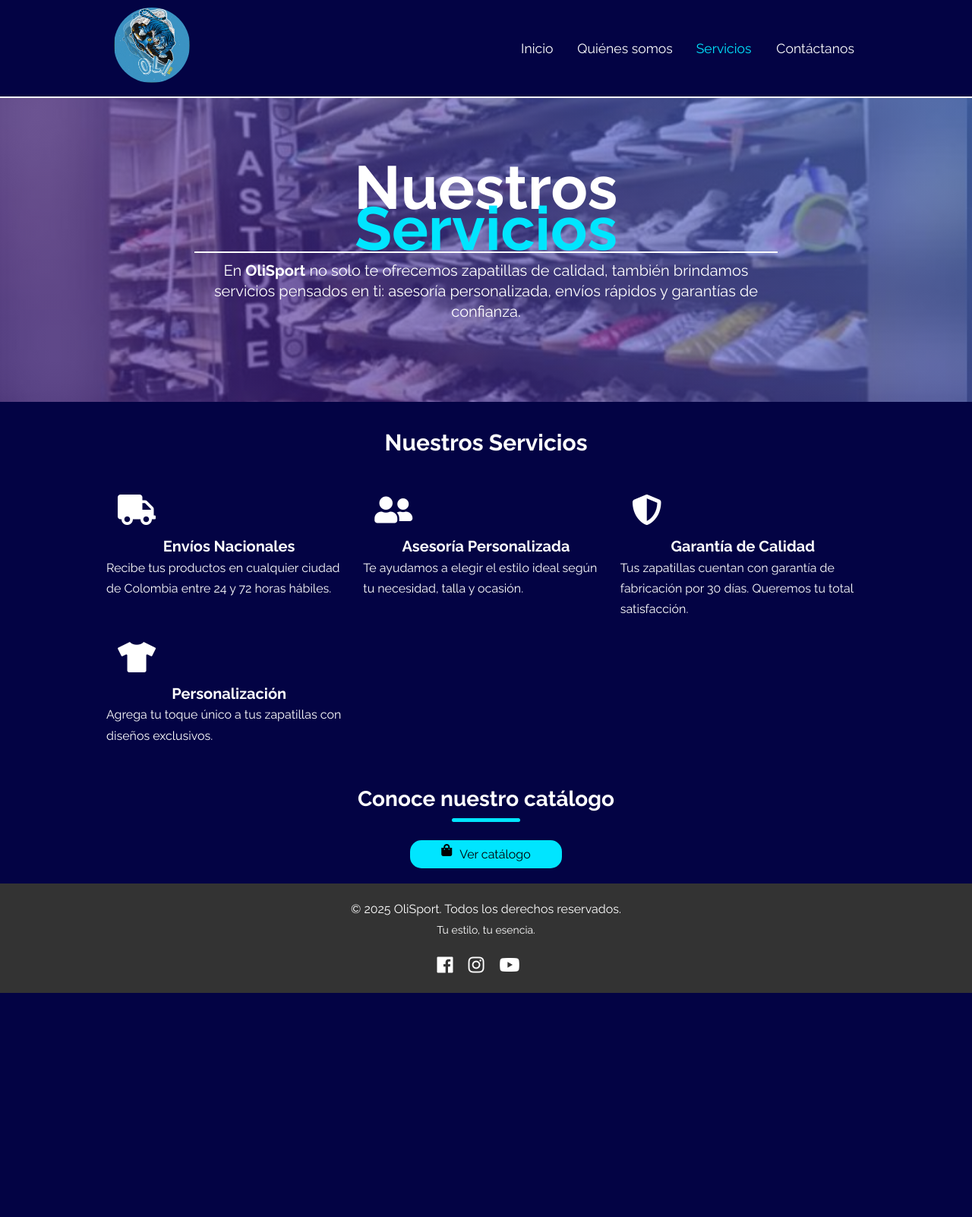
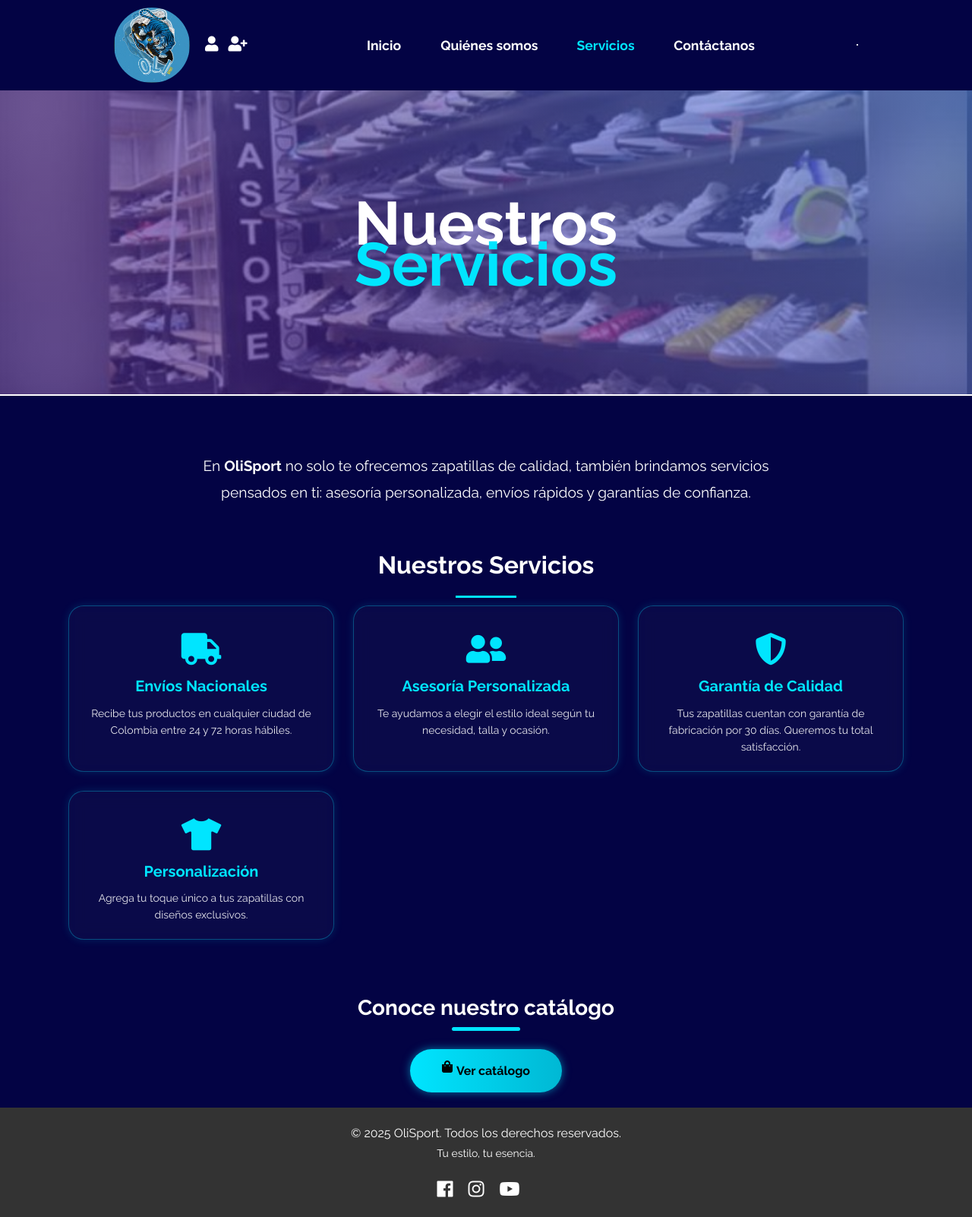
Before and after one commit to THESTV/Olisport-juandavidgonzalez-, a Flask app: page /servicio in a window 1280 px wide. Shown: the whole page at 76% size. Before the commit the page ends 1307 px from the top, so only its background shows below. Run offline with Flask 3, Linux system fonts and the light colour scheme; some libraries are stand-ins or nearby versions.

Commit message:
Se realiza modificacion en el navbar para permitir iniciar sesion y registrarse desde todas las pestañas.
Se realizaron modificaiones en las tajertas para un mejor aspeto.

```diff
--- a/static/css/style.css
+++ b/static/css/style.css
@@ -265,7 +265,7 @@ img {
 .banner-header-text h1 {
   font-size: 80px;
   color: var(--secondary-color);
-  margin-top: 10px;
+  margin-top: 5px;
 }
 
 .banner-header-p1 h1 {
@@ -298,22 +298,24 @@ img {
 }
 
 .text-about {
+  max-width: 850px;
+  margin: 30px auto;
   text-align: center;
-  margin-top: 30px;
-  margin-bottom: 60px;
-  font-size: 20px;
-}
-
+  line-height: 1.8;
+  font-size: 1.1rem;
+  color: var(--secondary-color);
 .banner-title-servicio {
   font-size: 80px;
-  margin-bottom: 15px;
-}
+}}
 
 .text-description-servicio {
+  max-width: 900px;
+  margin: 50px auto 30px;
+  padding: 25px 35px;
   text-align: center;
-  margin-top: 10px;
-  margin-bottom: 10px;
-  font-size: 20px;
+  font-size: 1.2rem;
+  line-height: 1.8;
+  color: var(--secondary-color);
 }
 
 .title-servicio {
@@ -329,86 +331,202 @@ img {
   color: var(--primary-color);
 }
 
-/* Botones */
+/* =======================================
+   BOTONES — ESTILO PRO UNIFICADO
+======================================= */
+
+/* Botones principales */
 .btn,
-.btn-about {
-  padding: 5px;
-  background-color: var(--primary-color);
+.btn-about,
+.btn-acesso {
+  display: inline-block;
+  padding: 15px 40px;
+  margin: 5px 0;
+  background: linear-gradient(90deg, var(--primary-color), #00b8d4);
+  border-radius: 50px;
+  font-weight: bold;
+  color: black;
+  text-align: center;
+  cursor: pointer;
   border: none;
-  border-radius: 15px;
-  margin-top: 5px;
-  cursor: pointer;
+  transition: 0.3s ease;
+  box-shadow: 0 0 12px rgba(0, 229, 255, 0.5);
 }
 
-.btn:hover,
-.btn-about:hover {
-  background-color: var(--secondary-color);
-  color: var(--main-color);
+/* Ajuste especial SOLO para .btn-acesso */
+.btn-acesso {
+  max-width: 200px;
+  margin: auto;
+  display: flex;
+  justify-content: center;
 }
 
-.btn-acesso {
-  display: flex;
-  max-width: 200px;
-  margin: auto;
-  padding: 5px;
-  justify-content: center;
-  background-color: var(--primary-color);
-  border: none;
-  border-radius: 15px;
-  margin-top: 5px;
-  cursor: pointer;
-}
-
+/* Hover general */
+.btn:hover,
+.btn-about:hover,
 .btn-acesso:hover {
-  background-color: var(--secondary-color);
+  transform: scale(1.05);
+  background: var(--secondary-color);
   color: var(--main-color);
-}
-
-.btn:hover {
-  background-color: var(--secondary-color);
-  color: var(--main-color);
+  box-shadow: 0 0 20px rgba(0, 229, 255, 0.8);
 }
 
 /* =======================================
-   CATÁLOGO / SERVICIOS
+   BOTONES ESTILO PRO (UNIFICADO)
 ======================================= */
+
+.btn,
+.btn-about {
+  display: inline-flex;
+  align-items: center;
+  justify-content: center;
+  gap: 8px;
+  padding: 0px 40px;
+  text-decoration: none;
+  cursor: pointer;
+  font-weight: 700;
+
+  /* Estilo Premium */
+  background: linear-gradient(90deg, var(--primary-color), #00b8d4);
+  color: #000;
+  border: none;
+  border-radius: 50px;
+
+  /* Glow */
+  box-shadow: 0 0 12px rgba(0, 229, 255, 0.5);
+  transition: all 0.3s ease;
+}
+
+/* Hover Animado */
+.btn:hover,
+.btn-about:hover {
+  transform: scale(1.05);
+  background: var(--secondary-color);
+  color: var(--main-color);
+  box-shadow: 0 0 18px rgba(0, 229, 255, 0.8);
+}
+
+/* Para centrar el botón en ABOUT */
+.text-about .btn-about {
+  margin: 20px auto;
+  display: flex;
+}
+
+/* =======================================
+   CATÁLOGO / SERVICIOS (MEJORADO)
+======================================= */
+
 .container-catalogo {
   font-size: 30px;
   text-align: center;
   margin-bottom: 20px;
 }
 
-.container-servicio h2,
-data-tile {
+/* Título Servicios */
+.container-servicio h2 {
   text-align: center;
   padding-bottom: 20px;
   margin-bottom: 20px;
+  font-size: 32px;
+  color: var(--secondary-color);
+  position: relative;
+}
+
+.container-servicio h2::after {
+  content: "";
+  width: 80px;
+  height: 3px;
+  background: var(--primary-color);
+  position: absolute;
+  bottom: -10px;
+  left: 50%;
+  transform: translateX(-50%);
+}
+
+/* Grid responsivo */
+.card-projects {
+  width: 100%;
+  max-width: 1100px;
+  display: grid;
+  margin: auto;
+  margin-bottom: 40px;
+  grid-template-columns: repeat(auto-fit, minmax(230px, 1fr));
+  gap: 25px;
+}
+
+/* Card mejorado */
+.card {
+  background: rgba(255, 255, 255, 0.08);
+  border: 1px solid rgba(255, 255, 255, 0.2);
+  backdrop-filter: blur(5px);
+  border-radius: 18px;
+  padding: 25px 20px;
+  text-align: center;
+  color: var(--secondary-color);
+  box-shadow: 0 4px 12px rgba(0, 0, 0, 0.25);
+  transition: 0.3s ease;
+}
+
+/* Iconos */
+.card i {
+  color: var(--primary-color);
+  font-size: 42px !important;
+  margin-bottom: 12px;
+}
+
+/* Títulos de cada servicio */
+.card h3 {
+  font-size: 20px;
+  margin-bottom: 10px;
+  color: var(--primary-color);
+}
+
+/* Texto interno */
+.card p {
+  font-size: 14px;
+  line-height: 1.6;
+  opacity: 0.9;
+}
+
+/* Hover elegante */
+.card:hover {
+  transform: translateY(-8px);
+  box-shadow: 0 10px 28px rgba(0, 229, 255, 0.35);
+  border-color: var(--primary-color);
 }
 
 .card-projects {
-  width: 1000px;
+  width: 1100px;
   display: grid;
   margin: auto;
-  margin-bottom: 30px;
+  margin-bottom: 50px;
   grid-template-columns: repeat(3, 1fr);
-  gap: 15px;
+  gap: 25px;
+}
+
+.card {
+  background: rgba(255, 255, 255, 0.03);
+  padding: 20px;
+  border-radius: 20px;
+  border: 1px solid rgba(0, 229, 255, 0.3);
+  box-shadow: 0 0 12px rgba(0, 229, 255, 0.15);
+  backdrop-filter: blur(10px);
+  transition: transform 0.25s ease, box-shadow 0.3s ease;
+  text-align: center;
+}
+
+.card:hover {
+  transform: translateY(-10px);
+  box-shadow: 0px 0px 25px rgba(0, 229, 255, 0.4);
 }
 
 .card img {
   width: 100%;
-  height: 220px;
-  border: 3px solid var(--primary-color);
+  height: 230px;
   border-radius: 15px;
-}
-
-.card h3 {
-  text-align: center;
-  font-size: 20px;
-}
-
-.card:hover img {
-  transform: translateY(-15px);
-  transition: 1s;
+  object-fit: cover;
+  margin-bottom: 15px;
+  border: 2px solid var(--primary-color);
 }
 
 /* =======================================
--- a/templates/servicio.html
+++ b/templates/servicio.html
@@ -27,34 +27,56 @@
     <header>
      <nav class="navbar">
     <div class="nav-container">
-          <div class="logo">
-            <a href="{{ url_for('index') }}">
+
+      <!-- LOGO + ICONOS -->
+      <div class="logo-area">
+        <a href="{{ url_for('index') }}" class="logo">
           <img src="{{ url_for('static', filename='img/portfolio/logo-olisport.PNG') }}" alt="logo">
         </a>
+
+        <div class="auth-icons">
+          {% if current_user.is_authenticated %}
+            <a href="{{ url_for('perfil') }}" class="icon-btn" title="Mi Perfil">
+              <i class="fas fa-user-circle"></i>
+            </a>
+            <a href="{{ url_for('logout') }}" class="icon-btn" title="Cerrar sesión">
+              <i class="fas fa-sign-out-alt"></i>
+            </a>
+          {% else %}
+            <a href="{{ url_for('login') }}" class="icon-btn" title="Iniciar sesión">
+              <i class="fas fa-user"></i>
+            </a>
+            <a href="{{ url_for('register') }}" class="icon-btn" title="Registrarse">
+              <i class="fas fa-user-plus"></i>
+            </a>
+          {% endif %}
+        </div>
       </div>
 
-          <ul>
+      <!-- MENÚ PRINCIPAL (YA NO OCULTO) -->
+      <ul class="nav-links">
         <li><a href="{{ url_for('index') }}">Inicio</a></li>
         <li><a href="{{ url_for('about') }}">Quiénes somos</a></li>
-            <li><a href="{{ url_for('servicio') }}" class="current">Servicios</a></li>
+        <li><a href="{{ url_for('servicio') }}"class="current">Servicios</a></li>
         <li><a href="{{ url_for('contact') }}">Contáctanos</a></li>
       </ul>
+
+      <hr />
     </div>
-        <hr/>
   </nav>
 
       <section class="banner-header-p1-index">
         <div class="banner-header">
           <div class="banner-header-text">
             <h1 class="banner-title-servicio">Nuestros <br><br><span>Servicios</span></h1>
+            </div>
+            </div>
             <hr />
            <div class="text-description-servicio">
             <p>
               En <b>OliSport</b> no solo te ofrecemos zapatillas de calidad, también brindamos servicios pensados en ti:
               asesoría personalizada, envíos rápidos y garantías de confianza.
             </p>
-          </div>
-        </div>
         </div>
       </section>
     </header>
@@ -102,7 +124,7 @@
           </div>
 
           <a href="{{ url_for('index') }}#catalogo" class="btn-acesso">
-            <i class="fa fa-shopping-bag" style="margin-right: 10px; color: black;"></i>
+            <i class="fa fa-shopping-bag" style="margin-right: 5px; color: black;"></i>
             <span style="color: black;">Ver catálogo</span>
           </a>
         </div>
```
Also changed, not shown: templates/about.html (+31 -10 lines), templates/contact.html (+25 -7 lines). Lines whose indentation alone changed are shown as unchanged.
